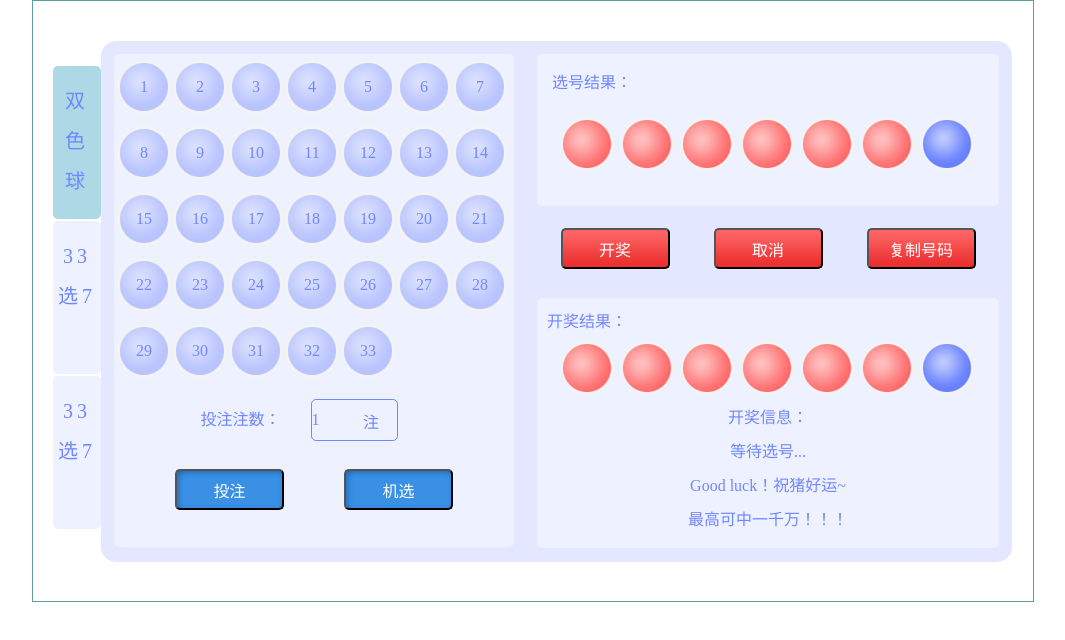
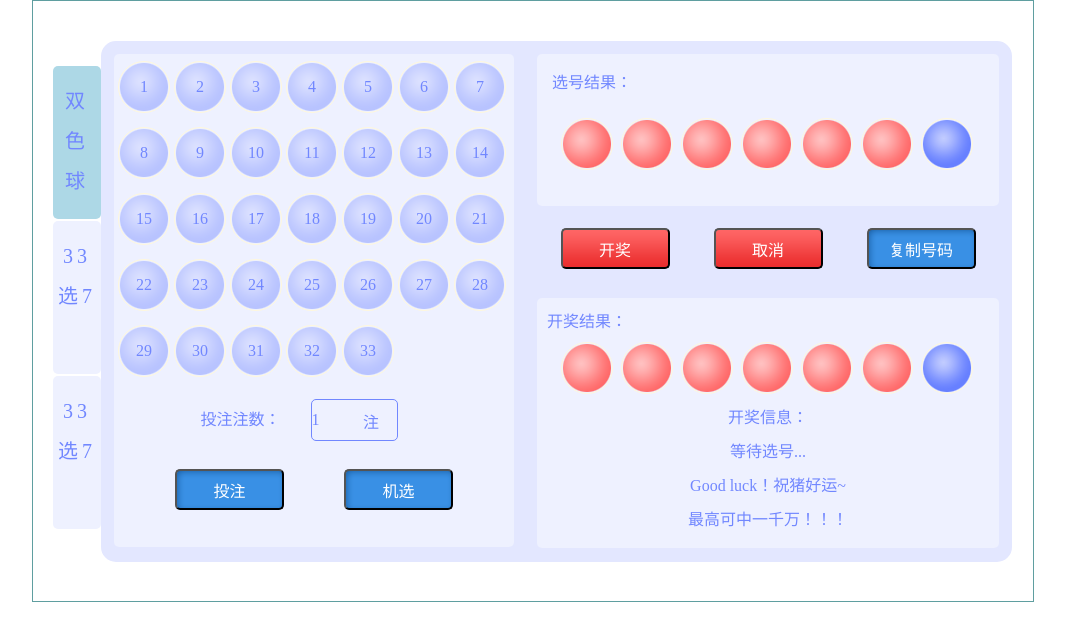
Before and after one commit to zccl/lottery, a plain HTML site: page index.html in a window 1280 px wide. Shown: the whole page, without its empty margins (107-1172 px from the left). Drawn offline with Linux system fonts and the light colour scheme.

Commit message:
Update main.css

```diff
--- a/css/main.css
+++ b/css/main.css
@@ -93,12 +93,24 @@
   border-radius: 5px;
 }
 
+#content .con_right .special {
+  background: url(../img/btn.png) no-repeat -220px -4px;
+}
+
 #content .con_right button:hover {
   background: url(../img/btn.png) no-repeat -112px -53px;
 }
 
+#content .con_right .special:hover {
+  background: url(../img/btn.png) no-repeat 0 -4px;
+}
+
 #content .con_right button:active {
   background: url(../img/btn.png) no-repeat -222px -53px;
+}
+
+#content .con_right .special:active {
+  background: url(../img/btn.png) no-repeat -110px -4px;
 }
 
 #content .r_result {
```
